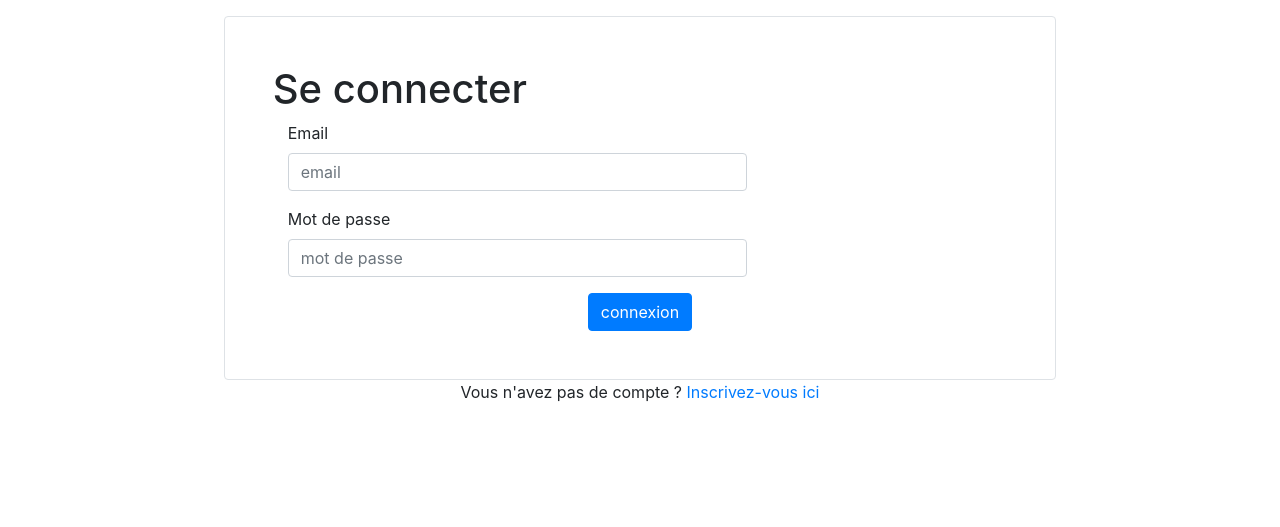
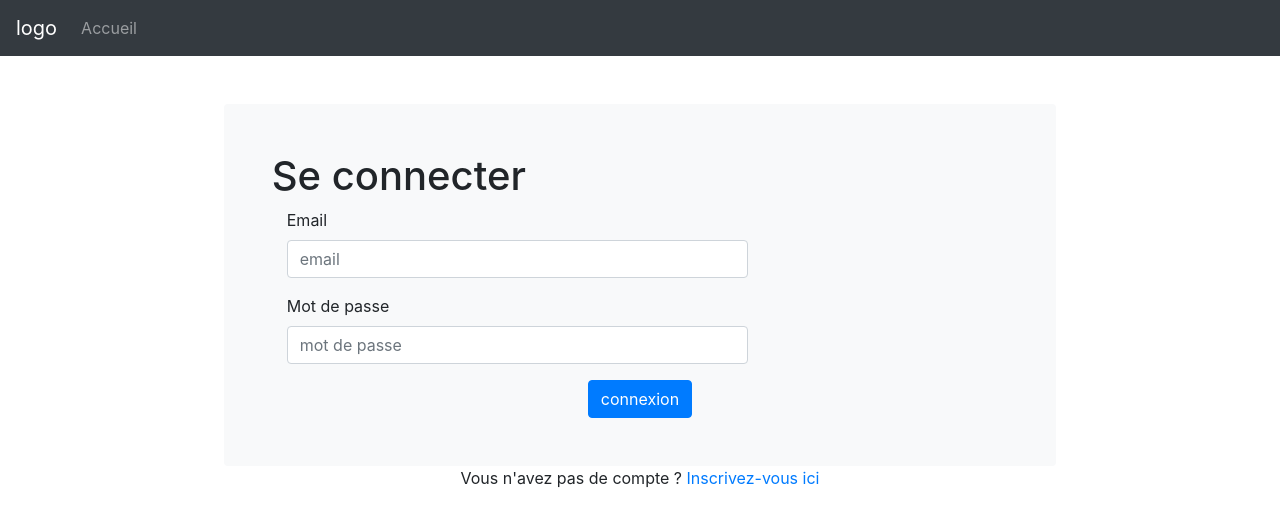
Before and after one commit to dineshkummarc/ForumMinimal, a PHP site: page /forum.php in a window 1280 px wide. Shown: the top 527 px of the page. Run offline with PHP 8.4, Linux system fonts and the light colour scheme; some libraries are stand-ins or nearby versions.

Commit message:
Add navbar

```diff
--- /dev/null
+++ b/includes/navbar.php
@@ -0,0 +1,17 @@
+<nav class="navbar navbar-expand-lg navbar-dark bg-dark">
+    <a class="navbar-brand" href="#">logo</a>
+    <button class="navbar-toggler" type="button" data-toggle="collapse" data-target="#navbarsExample05" aria-controls="navbarsExample05" aria-expanded="false" aria-label="Toggle navigation">
+    <span class="navbar-toggler-icon"></span>
+    </button>
+
+    <div class="collapse navbar-collapse" id="navbarsExample05">
+        <ul class="navbar-nav mr-auto">
+            <li class="nav-item">
+                <a class="nav-link" href="/ForumMinimal/pages/forum.php">Accueil</a>
+            </li>
+            <!-- <li class="nav-item">
+                <a class="nav-link" href="/ForumMinimal/pages/forum.php">Compte</a>
+            </li> -->
+        </ul>
+    </div>
+</nav>
--- a/pages/forum.php
+++ b/pages/forum.php
@@ -4,9 +4,13 @@ include('../includes/utils.inc.php');
 start_page('forum');
 ?>
 
+<?php
+include '../includes/navbar.php';
+?>
+
 <div class="container">
     <div class="d-flex justify-content-center">
-        <div class="border rounded p-5 mt-3 w-75">
+        <div class="rounded p-5 mt-5 bg-light w-75">
             <h1>Se connecter</h1>
             <form action="login.php" method="post">
             <div class="form-group col-md-8">
@@ -25,7 +29,7 @@ start_page('forum');
     </div>
     <p class="text-center">Vous n'avez pas de compte ?<a class="" data-toggle="collapse" href="#collapseSubscribe" role="button" aria-expanded="false" aria-controls="collapseSubscribe"> Inscrivez-vous ici</a></p>
     <div class="collapse mb-3" id="collapseSubscribe">
-    <div class="card card-body p-5">
+    <div class="card card-body p-5 bg-light">
         <h1>S'inscrire</h1>
         <form action="subscribe.php" method="post">
             <div class="form-group col-md-8">
```
